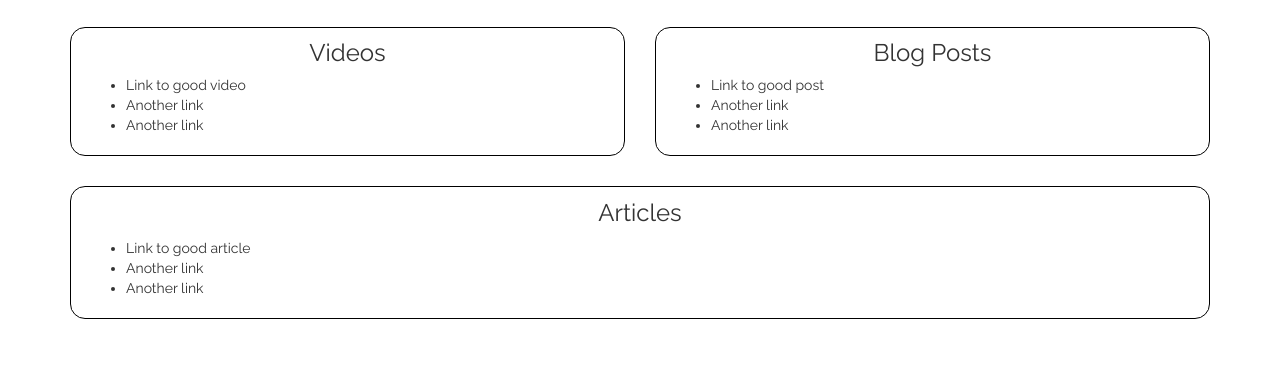
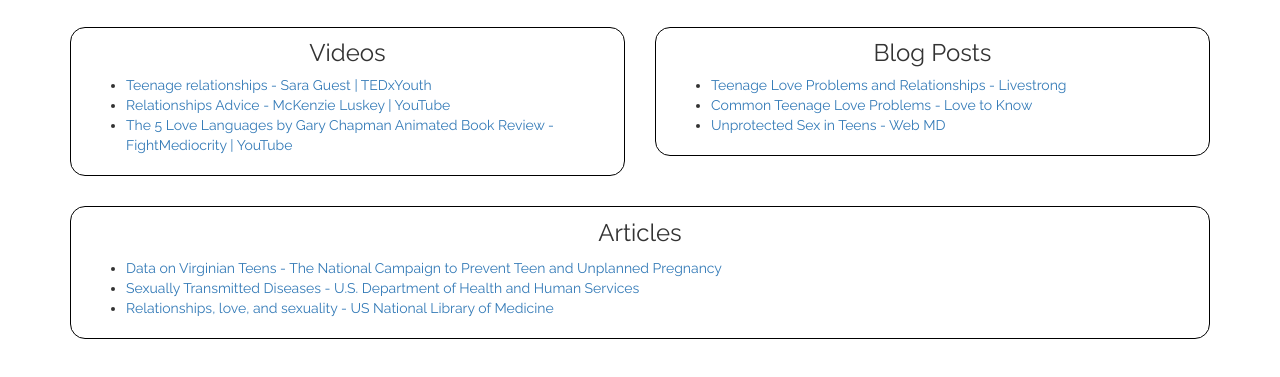
Before and after one commit to ericblobb/booq, a plain HTML site: page rel.html in a window 1280 px wide. Shown: the part 263-640 px from the top of the page. Drawn offline with Linux system fonts and the light colour scheme.

Commit message:
Complete relationships page

```diff
--- a/rel.html
+++ b/rel.html
@@ -45,9 +45,9 @@
             <div class="col-xs-12 box">
                 <h3 class="text-center">Videos</h3>
                 <ul>
-                    <li>Link to good video</li>
-                    <li>Another link</li>
-                    <li>Another link</li>
+                    <li><a href="https://www.youtube.com/watch?v=wvqlTV6aMlU">Teenage relationships - Sara Guest | TEDxYouth</a></li>
+                    <li><a href="https://www.youtube.com/watch?v=ceoHsj_SNHc">Relationships Advice - McKenzie Luskey | YouTube</a></li>
+                    <li><a href="https://www.youtube.com/watch?v=IijKBFmAZes">The 5 Love Languages by Gary Chapman Animated Book Review - FightMediocrity | YouTube</a></li>
                 </ul>
             </div>
         </div>
@@ -55,9 +55,9 @@
             <div class="col-xs-12 box">
                 <h3 class="text-center">Blog Posts</h3>
                 <ul>
-                    <li>Link to good post</li>
-                    <li>Another link</li>
-                    <li>Another link</li>
+                    <li><a href="http://www.livestrong.com/article/103084-teenage-love-problems-relationships/">Teenage Love Problems and Relationships - Livestrong</a></li>
+                    <li><a href="http://dating.lovetoknow.com/Common_Teenage_Love_Problems">Common Teenage Love Problems - Love to Know</a></li>
+                    <li><a href="http://teens.webmd.com/news/20101107/unprotected-sex-teens">Unprotected Sex in Teens - Web MD</a></li>
                 </ul>
             </div>
         </div>
@@ -67,9 +67,9 @@
             <div class="col-xs-12 box">
                 <h3 class="text-center">Articles</h3>
                 <ul>
-                    <li>Link to good article</li>
-                    <li>Another link</li>
-                    <li>Another link</li>
+                    <li><a href="https://thenationalcampaign.org/data/state/virginia">Data on Virginian Teens - The National Campaign to Prevent Teen and Unplanned Pregnancy</a></li>
+                    <li><a href="http://www.hhs.gov/ash/oah/adolescent-health-topics/reproductive-health/stds.html">Sexually Transmitted Diseases - U.S. Department of Health and Human Services</a></li>
+                    <li><a href="http://www.ncbi.nlm.nih.gov/pmc/articles/PMC2907520/">Relationships, love, and sexuality - US National Library of Medicine</a></li>
                 </ul>
             </div>
         </div>
```
